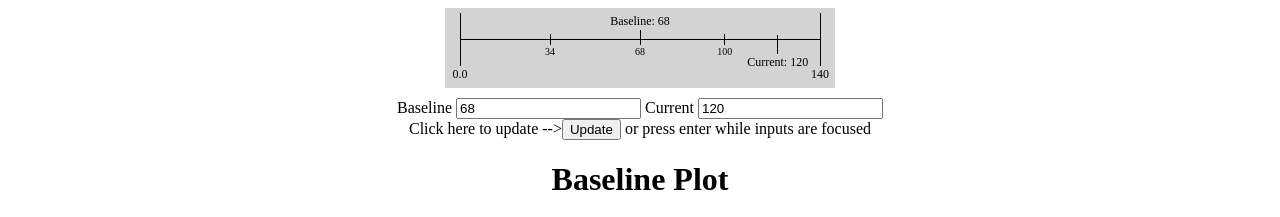
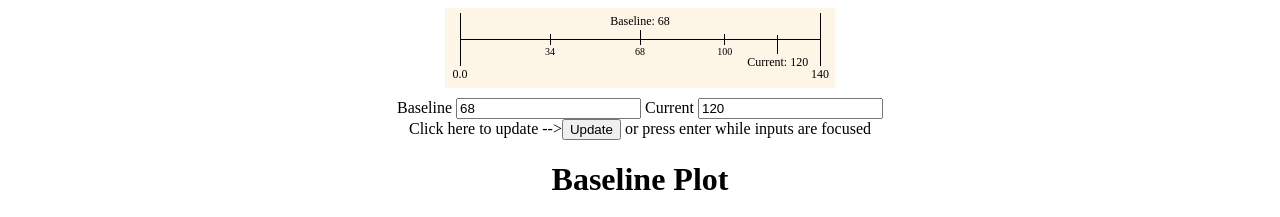
Before and after one commit to rreinhardt9/d3_workshop, a plain HTML site: page baseline.html in a window 1280 px wide. Shown: the top 217 px of the page. Drawn offline with Linux system fonts and the light colour scheme.

Commit message:
Change background color

```diff
--- a/baseline.html
+++ b/baseline.html
@@ -10,7 +10,7 @@
       margin-bottom: 10px;
       height: 80px;
       width: 390px;
-      background-color: lightgray;
+      background-color: oldlace;
     }
     .baseline-plot svg{
       height: 100%;
```
